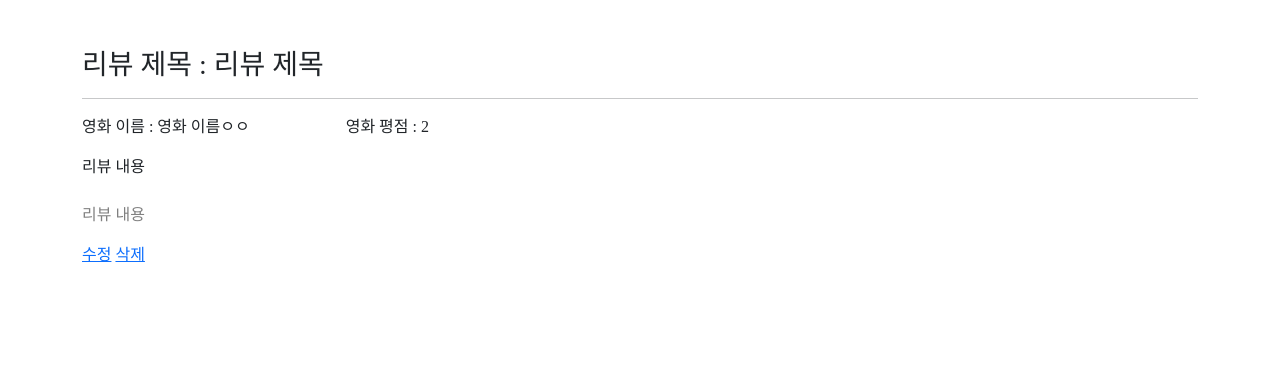
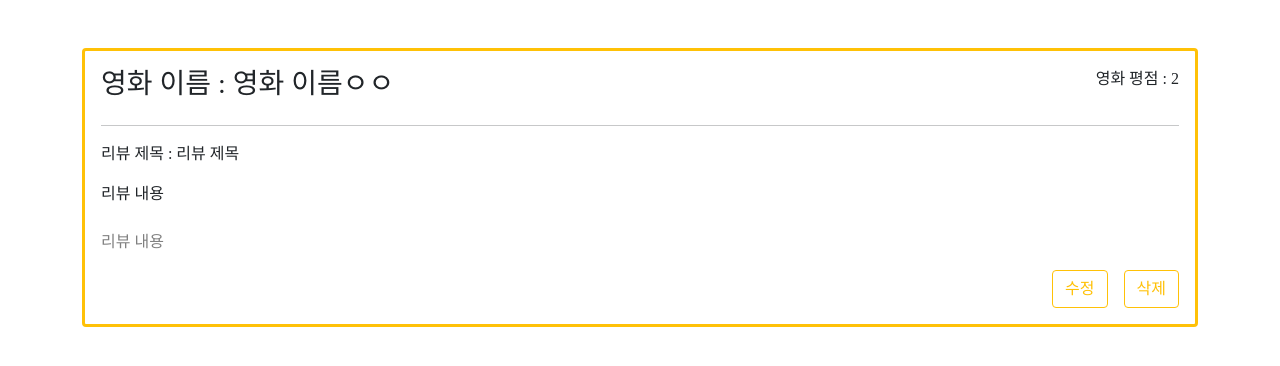
Before and after one commit to nevertheless0404/pair_02, a Django app: page /reviews/7/ in a window 1280 px wide. Shown: the part 66-432 px from the top of the page. Run offline with Django 3.2, Linux system fonts and the light colour scheme; data comes from the database, SQL or seed files in the repository; both versions use the stored data as it was after the commit; some libraries are stand-ins or nearby versions; some web fonts are replaced.

Commit message:
검색기능

```diff
--- a/reviews/templates/reviews/detail.html
+++ b/reviews/templates/reviews/detail.html
@@ -4,24 +4,26 @@
 {% bootstrap_javascript %}
 
 {% block body %}
-  <div class="mt-5">
-    <h3>리뷰 제목 :
-      {{review.title}}</h3>
-    <hr>
-    <div class='d-flex'>
-      <p class="me-5">영화 이름 :
-        {{review.movie_name}}</p>
-      <p class="ms-5">영화 평점 :
+  <div class="mt-5 p-3 border border-3 border-warning rounded">
+    <div class='d-flex justify-content-between'>
+      <h3 class="">영화 이름 :
+        {{review.movie_name}}</h3>
+      <p class="">영화 평점 :
         {{review.grade}}</p>
     </div>
+    <hr>
+    <p>리뷰 제목 :
+      {{review.title}}</p>
     리뷰 내용<p style="color:gray;">
       <br>
       {{review.content}}</p>
-    <a type='button' href="{%url 'reviews:update' review.pk %}">
-      수정
-    </a>
-    <a type='button' href="{%url 'reviews:delete' review.pk %}">
-      삭제
-    </a>
+    <div class="d-flex justify-content-end">
+      <a type="button" href="{%url 'reviews:update' review.pk %}" class="btn btn-outline-warning me-3">
+        수정
+      </a>
+      <a type='button' href="{%url 'reviews:delete' review.pk %}" class="btn btn-outline-warning">
+        삭제
+      </a>
+    </div>
   </div>
 {% endblock %}
--- a/reviews/templates/reviews/search.html
+++ b/reviews/templates/reviews/search.html
@@ -4,7 +4,6 @@
   <table class="table mt-5">
     <thead>
       <tr>
-        <th scope="col">#</th>
         <th scope="col">제목</th>
         <th scope="col">리뷰 생성시간</th>
         <th scope="col">리뷰 수정시간</th>
@@ -13,7 +12,6 @@
     <tbody>
       {% for review in search %}
         <tr>
-          <th scope="row">{{review.num}}</th>
           <td>
             <a href="{%url 'reviews:detail' review.pk%}">{{review.title}}</a>
           </td>
--- a/templates/base.html
+++ b/templates/base.html
@@ -29,7 +29,7 @@
           </li>
         </ul>
         <form class="d-flex" action="{% url 'reviews:search'%}">
-          <input class="form-control me-2" type="search" placeholder="Search" aria-label="Search">
+          <input class="form-control me-2" type="search" placeholder="Search" name="search" aria-label="Search">
           <button class="btn btn-outline-warning" type="submit">Search</button>
         </form>
       </div>
```
Also changed, not shown: db.sqlite3.
